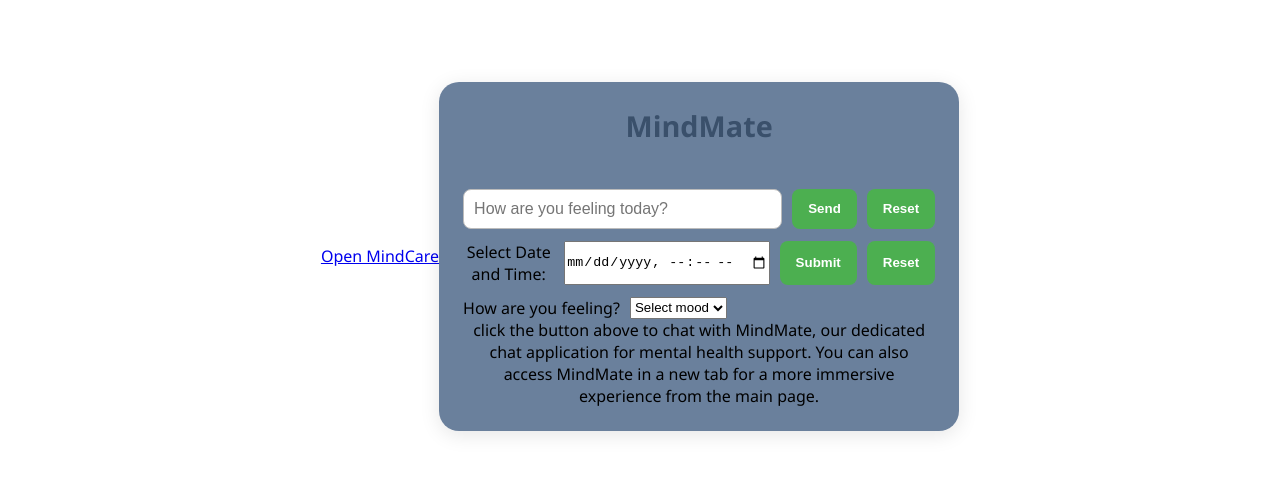
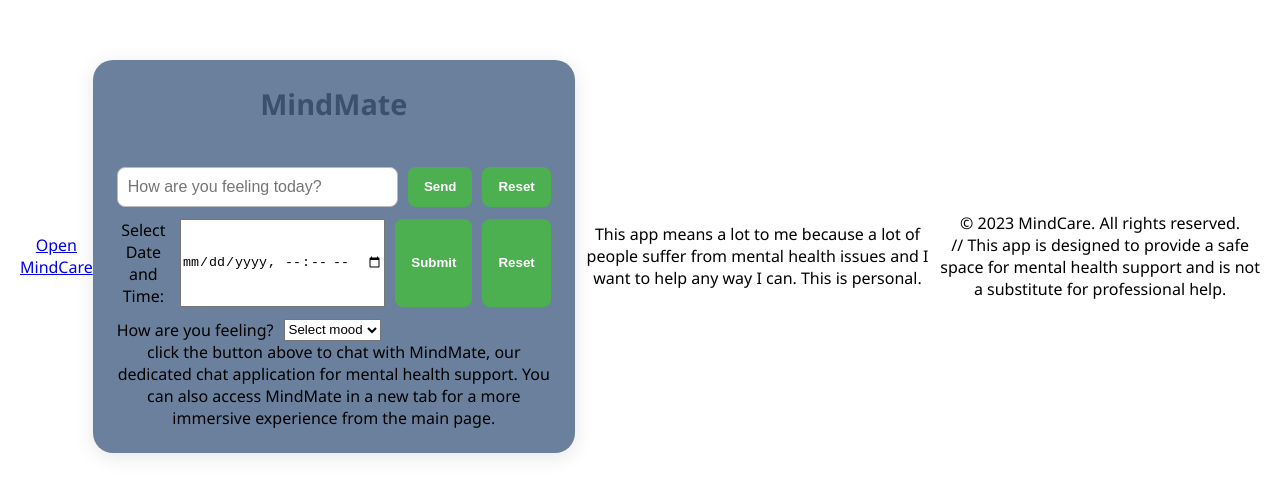
Before and after one commit to Pepper-Paray/CAPSTONE-LEVEL-2, a plain HTML site: page mindmate.html in a window 1280 px wide. Shown: the part 144-640 px from the top of the page. Drawn offline with Linux system fonts and the light colour scheme; no server answers; a web font is replaced by a local one.

Commit message:
forgot my footer

```diff
--- a/mindmate.html
+++ b/mindmate.html
@@ -46,6 +46,13 @@
             You can also access MindMate in a new tab for a more immersive experience from the main page.
         </div>
     </div>
+    <p>This app means a lot to me because a lot of people suffer from mental health issues and I want to help any way I can. This is personal.</p>
+    <footer>
+        <p>&copy; 2023 MindCare. All rights reserved.
+        <br>
+        // This app is designed to provide a safe space for mental health support and is not a substitute for professional help.
+        </p>
+    </footer>
 
     <script src="script.js"></script>
 </body>
```
Also changed, not shown: index.html (+7 -1 lines).
